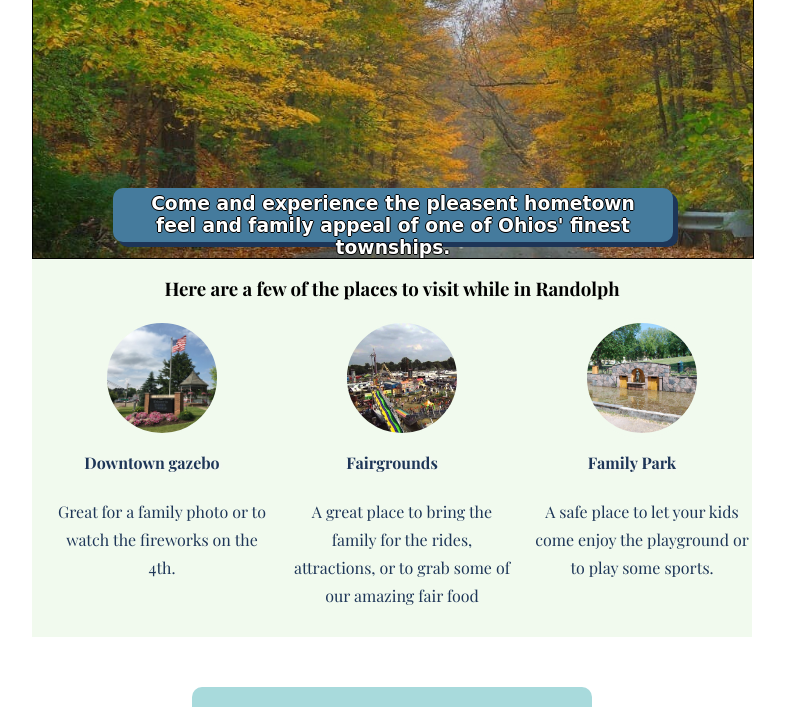
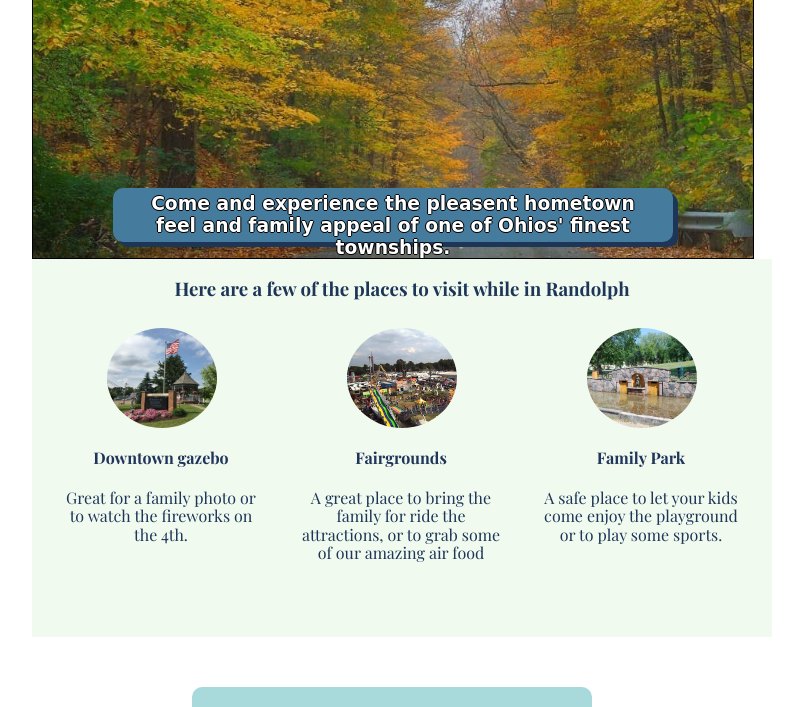
Before and after one commit to RobertDavis1408/hometown-project-main, a website built with Vite: page index.html in a window 1280 px wide. Shown: the part 86-793 px from the top of the page, without its empty margins (248-1051 px from the left). Built offline with nearby package versions, Linux system fonts and the light colour scheme; a web font is replaced by a local one.

Commit message:
activity section alignment changes

```diff
--- a/index.html
+++ b/index.html
@@ -35,7 +35,7 @@
                             <div class="activity-image"  id="activity-img-fair"> </div>
                         </div>
                         <h4 class="act-imgage-titles">Fairgrounds</h4>
-                        <h4 class="act-image-description">A great place to bring the family for the rides, attractions, or to grab some of our amazing fair food</h4>
+                        <h4 class="act-image-description">A great place to bring the family for ride the attractions, or to grab some of our amazing air food</h4>
                     </div>
                     <div class="activity-alignment">
                         <div class="img-pos-box">
--- a/styles.css
+++ b/styles.css
@@ -99,13 +99,13 @@ body {
     font-size: 24px;
     line-height: 28px;
     text-align: center;
-    color: #1D3557;
     margin: 0 auto;
 
 
     }
 #act-h3{
     font-family: 'Playfair Display', serif;
+    color: #1D3557;
 }
 .img-pos-box{
     width: 240px;
@@ -115,12 +115,13 @@ body {
     align-items: center;
 }
 .activity-image {
-    display: flex;
-    align-content:center;
-    justify-content:center;
-    padding: 5px;
-    height: 110px;
+    display: block;
+    align-content: center;
+    justify-content: center;
+    padding: 0 5px;
+    height: 100px;
     width: 100px;
+    margin: 0 20px 0 0
 
 }
 #act-section{
@@ -129,42 +130,44 @@ body {
     width: 720px;
     height: 378px;
     background: #F1FAEE;
+    padding: 0 10px;
 }
 #activity-sections{
     display: flex;
     flex-direction: row;
     justify-content: space-between;
     height: 170px;
-    width: 100px;
+    width: 240px;
+    padding: 0 10px;
 
 }
 
 .activity-alignment {
-    width: 220px;
+    width: 240px;
     height: 348px;
     justify-content: center;
     align-items: center;
     font-family: 'Playfair Display', serif;
-    font-weight: 400;
-    font-size: 24px;
-    line-height: 28px;
-    text-align: center;
     color: #1D3557;
-    padding: 10px 10px;
+    padding: 10px 0px;
+    line-height: 18.4px;
+    font-size: 16px;
 
 }
 .act-imgage-titles{
+    width: 198px;
     text-align: center;
     text-shadow: 1px 1px 5px  whitesmoke;
     font-weight: 700;
     font-size: 16px;
     color: #1D3557;
+    padding: 0 10px;
 }
 .act-image-description{
     text-align: center;
-    height: auto;
-    width: 220px;
-    font-weight:400;
+    height: 54;
+    width: 198px;
+    font-weight: 400;
     font-size: 16px;
     padding: 0 10px;
 }
```
